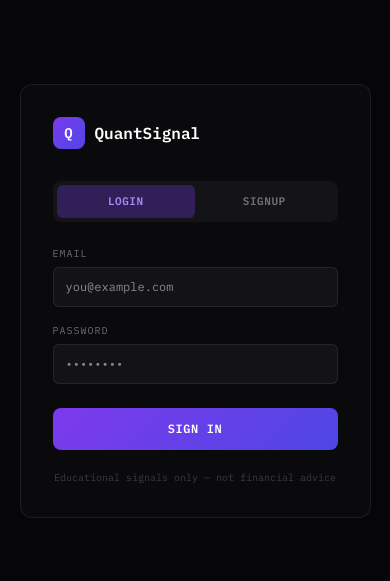
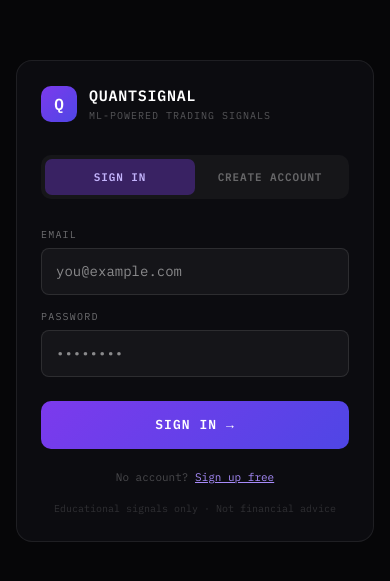
Before and after one commit to MaverickTushar007/quantsignal-web, a Next.js app: page /auth in a window 390 px wide. Shown: the part 121-702 px from the top of the page. Built offline with nearby package versions, Linux system fonts and the light colour scheme; no server answers.

Commit message:
Fix auth mobile layout + fix API URL to new Railway

```diff
--- a/app/auth/page.tsx
+++ b/app/auth/page.tsx
@@ -16,11 +16,10 @@ export default function AuthPage() {
     setLoading(true);
     setError("");
     setSuccess("");
-
     if (mode === "signup") {
       const { error } = await supabase.auth.signUp({ email, password });
       if (error) setError(error.message);
-      else setSuccess("Check your email to confirm your account.");
+      else setSuccess("Account created! You can now sign in.");
     } else {
       const { error } = await supabase.auth.signInWithPassword({ email, password });
       if (error) setError(error.message);
@@ -29,53 +28,127 @@ export default function AuthPage() {
     setLoading(false);
   }
 
+  const input = {
+    width: "100%",
+    background: "rgba(255,255,255,0.04)",
+    border: "1px solid rgba(255,255,255,0.1)",
+    borderRadius: 8,
+    padding: "12px 14px",
+    color: "#fff",
+    fontSize: 14,
+    outline: "none",
+    fontFamily: "inherit",
+    boxSizing: "border-box" as const,
+    WebkitAppearance: "none" as const,
+  };
+
   return (
-    <div style={{ minHeight: "100vh", background: "#060608", display: "flex", alignItems: "center", justifyContent: "center", fontFamily: "'IBM Plex Mono', monospace" }}>
-      <div style={{ width: "min(400px, 90vw)", background: "#0a0a0c", border: "1px solid rgba(255,255,255,0.08)", borderRadius: 12, padding: 32 }}>
+    <div style={{
+      minHeight: "100dvh",
+      background: "#060608",
+      display: "flex",
+      flexDirection: "column",
+      alignItems: "center",
+      justifyContent: "center",
+      fontFamily: "'IBM Plex Mono', monospace",
+      padding: "16px",
+      boxSizing: "border-box",
+    }}>
+      <div style={{
+        width: "100%",
+        maxWidth: 420,
+        background: "#0c0c10",
+        border: "1px solid rgba(255,255,255,0.08)",
+        borderRadius: 16,
+        padding: "clamp(24px, 5vw, 40px)",
+        boxSizing: "border-box",
+      }}>
 
         {/* Logo */}
-        <div style={{ display: "flex", alignItems: "center", gap: 10, marginBottom: 32 }}>
-          <div style={{ width: 32, height: 32, borderRadius: 8, background: "linear-gradient(135deg, #7c3aed, #4f46e5)", display: "flex", alignItems: "center", justifyContent: "center", fontSize: 14, fontWeight: 700, color: "#fff" }}>Q</div>
-          <span style={{ color: "#fff", fontWeight: 600, fontSize: 16 }}>QuantSignal</span>
+        <div style={{ display: "flex", alignItems: "center", gap: 12, marginBottom: 32 }}>
+          <div style={{
+            width: 36, height: 36, borderRadius: 10,
+            background: "linear-gradient(135deg, #7c3aed, #4f46e5)",
+            display: "flex", alignItems: "center", justifyContent: "center",
+            fontSize: 16, fontWeight: 800, color: "#fff", flexShrink: 0,
+          }}>Q</div>
+          <div>
+            <div style={{ color: "#fff", fontWeight: 700, fontSize: 15, letterSpacing: "0.05em" }}>QUANTSIGNAL</div>
+            <div style={{ color: "rgba(255,255,255,0.3)", fontSize: 10, letterSpacing: "0.1em" }}>ML-POWERED TRADING SIGNALS</div>
+          </div>
         </div>
 
         {/* Tab toggle */}
-        <div style={{ display: "flex", background: "rgba(255,255,255,0.04)", borderRadius: 8, padding: 4, marginBottom: 24 }}>
+        <div style={{ display: "flex", background: "rgba(255,255,255,0.04)", borderRadius: 10, padding: 4, marginBottom: 28 }}>
           {(["login", "signup"] as const).map(m => (
-            <button key={m} onClick={() => setMode(m)}
-              style={{ flex: 1, padding: "8px 0", borderRadius: 6, border: "none", background: mode === m ? "rgba(124,58,237,0.3)" : "transparent", color: mode === m ? "#a78bfa" : "rgba(255,255,255,0.4)", fontSize: 11, fontWeight: 700, cursor: "pointer", fontFamily: "inherit", letterSpacing: "0.05em", textTransform: "uppercase" }}>
-              {m}
-            </button>
+            <button key={m} onClick={() => setMode(m)} style={{
+              flex: 1, padding: "10px 0", borderRadius: 7, border: "none",
+              background: mode === m ? "rgba(124,58,237,0.35)" : "transparent",
+              color: mode === m ? "#c4b5fd" : "rgba(255,255,255,0.35)",
+              fontSize: 11, fontWeight: 700, cursor: "pointer",
+              fontFamily: "inherit", letterSpacing: "0.08em", textTransform: "uppercase",
+              transition: "all 0.15s",
+            }}>{m === "login" ? "SIGN IN" : "CREATE ACCOUNT"}</button>
           ))}
         </div>
 
-        {/* Inputs */}
-        <div style={{ marginBottom: 16 }}>
-          <div style={{ fontSize: 10, color: "rgba(255,255,255,0.4)", marginBottom: 6, letterSpacing: "0.1em" }}>EMAIL</div>
-          <input value={email} onChange={e => setEmail(e.target.value)}
+        {/* Email */}
+        <div style={{ marginBottom: 14 }}>
+          <div style={{ fontSize: 10, color: "rgba(255,255,255,0.4)", marginBottom: 6, letterSpacing: "0.12em" }}>EMAIL</div>
+          <input
+            value={email} onChange={e => setEmail(e.target.value)}
             type="email" placeholder="you@example.com"
-            style={{ width: "100%", background: "rgba(255,255,255,0.04)", border: "1px solid rgba(255,255,255,0.08)", borderRadius: 6, padding: "10px 12px", color: "#fff", fontSize: 12, outline: "none", fontFamily: "inherit", boxSizing: "border-box" }} />
+            style={input}
+          />
         </div>
+
+        {/* Password */}
         <div style={{ marginBottom: 24 }}>
-          <div style={{ fontSize: 10, color: "rgba(255,255,255,0.4)", marginBottom: 6, letterSpacing: "0.1em" }}>PASSWORD</div>
-          <input value={password} onChange={e => setPassword(e.target.value)}
+          <div style={{ fontSize: 10, color: "rgba(255,255,255,0.4)", marginBottom: 6, letterSpacing: "0.12em" }}>PASSWORD</div>
+          <input
+            value={password} onChange={e => setPassword(e.target.value)}
             type="password" placeholder="••••••••"
             onKeyDown={e => e.key === "Enter" && handleSubmit()}
-            style={{ width: "100%", background: "rgba(255,255,255,0.04)", border: "1px solid rgba(255,255,255,0.08)", borderRadius: 6, padding: "10px 12px", color: "#fff", fontSize: 12, outline: "none", fontFamily: "inherit", boxSizing: "border-box" }} />
+            style={input}
+          />
         </div>
 
         {/* Error / Success */}
-        {error && <div style={{ background: "rgba(255,68,102,0.1)", border: "1px solid rgba(255,68,102,0.2)", borderRadius: 6, padding: "10px 12px", fontSize: 11, color: "#ff4466", marginBottom: 16 }}>{error}</div>}
-        {success && <div style={{ background: "rgba(0,255,136,0.1)", border: "1px solid rgba(0,255,136,0.2)", borderRadius: 6, padding: "10px 12px", fontSize: 11, color: "#00ff88", marginBottom: 16 }}>{success}</div>}
+        {error && (
+          <div style={{ background: "rgba(255,68,102,0.08)", border: "1px solid rgba(255,68,102,0.25)", borderRadius: 8, padding: "12px 14px", fontSize: 12, color: "#ff6688", marginBottom: 18, lineHeight: 1.5 }}>
+            {error}
+          </div>
+        )}
+        {success && (
+          <div style={{ background: "rgba(0,255,136,0.08)", border: "1px solid rgba(0,255,136,0.25)", borderRadius: 8, padding: "12px 14px", fontSize: 12, color: "#00ff88", marginBottom: 18, lineHeight: 1.5 }}>
+            {success}
+          </div>
+        )}
 
         {/* Submit */}
-        <button onClick={handleSubmit} disabled={loading}
-          style={{ width: "100%", padding: "12px 0", background: "linear-gradient(135deg, #7c3aed, #4f46e5)", border: "none", borderRadius: 8, color: "#fff", fontSize: 12, fontWeight: 700, cursor: loading ? "not-allowed" : "pointer", fontFamily: "inherit", letterSpacing: "0.05em", opacity: loading ? 0.7 : 1 }}>
-          {loading ? "..." : mode === "login" ? "SIGN IN" : "CREATE ACCOUNT"}
+        <button onClick={handleSubmit} disabled={loading} style={{
+          width: "100%", padding: "14px 0",
+          background: loading ? "rgba(124,58,237,0.4)" : "linear-gradient(135deg, #7c3aed, #4f46e5)",
+          border: "none", borderRadius: 10, color: "#fff",
+          fontSize: 13, fontWeight: 700, cursor: loading ? "not-allowed" : "pointer",
+          fontFamily: "inherit", letterSpacing: "0.08em",
+          transition: "opacity 0.15s",
+          touchAction: "manipulation",
+        }}>
+          {loading ? "LOADING..." : mode === "login" ? "SIGN IN →" : "CREATE ACCOUNT →"}
         </button>
 
-        <div style={{ textAlign: "center", marginTop: 20, fontSize: 10, color: "rgba(255,255,255,0.2)" }}>
-          Educational signals only — not financial advice
+        {/* Switch mode */}
+        <div style={{ textAlign: "center", marginTop: 20, fontSize: 11, color: "rgba(255,255,255,0.25)" }}>
+          {mode === "login" ? "No account? " : "Already have one? "}
+          <span onClick={() => setMode(mode === "login" ? "signup" : "login")}
+            style={{ color: "#a78bfa", cursor: "pointer", textDecoration: "underline" }}>
+            {mode === "login" ? "Sign up free" : "Sign in"}
+          </span>
+        </div>
+
+        <div style={{ textAlign: "center", marginTop: 16, fontSize: 10, color: "rgba(255,255,255,0.15)", lineHeight: 1.6 }}>
+          Educational signals only · Not financial advice
         </div>
       </div>
     </div>
```
